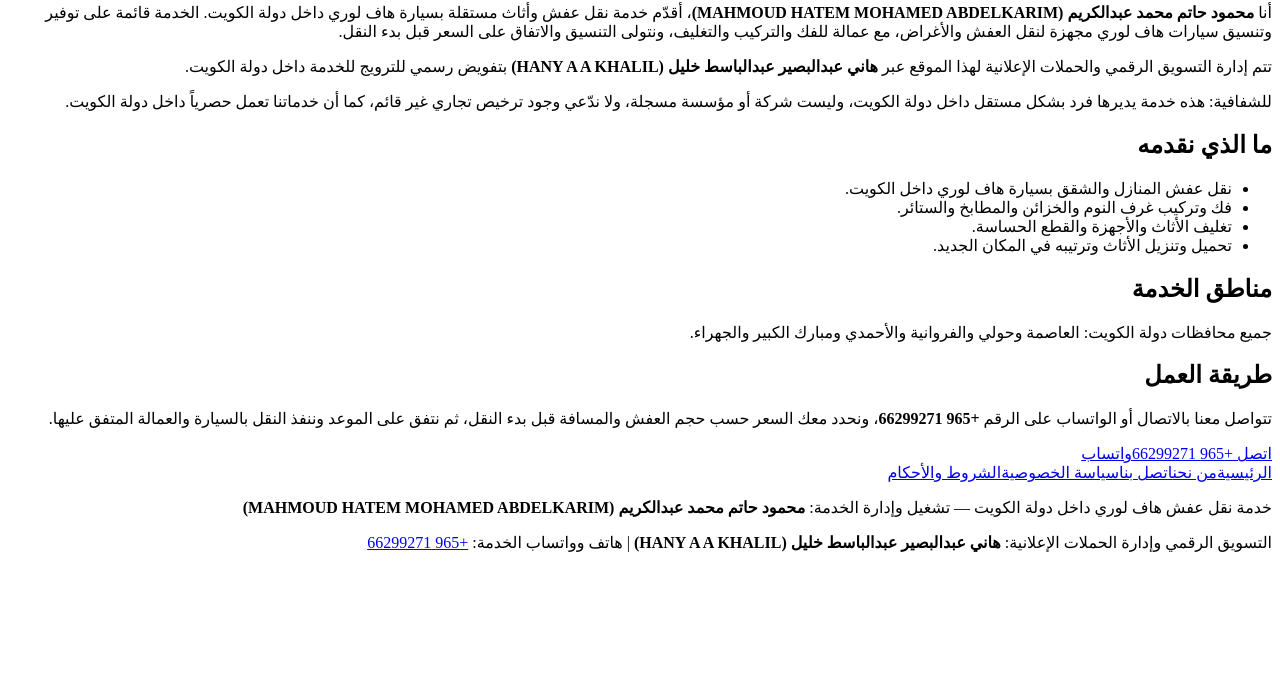
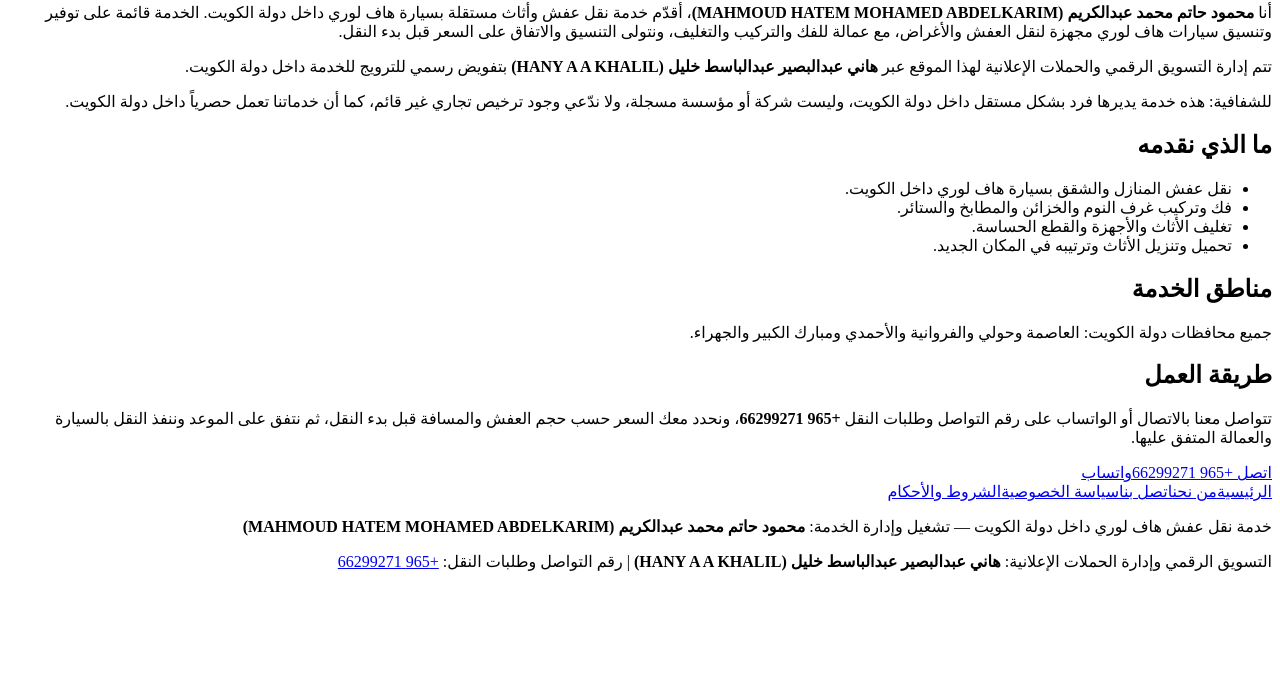
Before and after one commit to hanykhalil9003-dotcom/naqlkw, a plain HTML site: page about.html in a window 1280 px wide. Shown: the part 105-800 px from the top of the page. Drawn offline with Linux system fonts and the light colour scheme.

Commit message:
Update about.html

```diff
--- a/about.html
+++ b/about.html
@@ -26,12 +26,12 @@
 <h2>مناطق الخدمة</h2>
 <p>جميع محافظات دولة الكويت: العاصمة وحولي والفروانية والأحمدي ومبارك الكبير والجهراء.</p>
 <h2>طريقة العمل</h2>
-<p>تتواصل معنا بالاتصال أو الواتساب على الرقم <strong>+965 66299271</strong>، ونحدد معك السعر حسب حجم العفش والمسافة قبل بدء النقل، ثم نتفق على الموعد وننفذ النقل بالسيارة والعمالة المتفق عليها.</p>
+<p>تتواصل معنا بالاتصال أو الواتساب على رقم التواصل وطلبات النقل <strong>+965 66299271</strong>، ونحدد معك السعر حسب حجم العفش والمسافة قبل بدء النقل، ثم نتفق على الموعد وننفذ النقل بالسيارة والعمالة المتفق عليها.</p>
 <div class="actions"><a class="btn btn-call" href="tel:+96566299271" data-track="about_call">اتصل +965 66299271</a><a class="btn btn-wa" href="https://wa.me/96566299271" target="_blank" rel="noopener" data-track="about_whatsapp">واتساب</a></div></div></main>
 <footer><div class="wrap">
 <nav class="flinks" aria-label="روابط الموقع"><a href="index.html">الرئيسية</a><a href="about.html">من نحن</a><a href="contact.html">اتصل بنا</a><a href="privacy.html">سياسة الخصوصية</a><a href="terms.html">الشروط والأحكام</a></nav>
 <p>خدمة نقل عفش هاف لوري داخل دولة الكويت — تشغيل وإدارة الخدمة: <strong>محمود حاتم محمد عبدالكريم (MAHMOUD HATEM MOHAMED ABDELKARIM)</strong></p>
-<p>التسويق الرقمي وإدارة الحملات الإعلانية: <strong>هاني عبدالبصير عبدالباسط خليل (HANY A A KHALIL)</strong> | هاتف وواتساب الخدمة: <a class="tel" href="tel:+96566299271">+965 66299271</a></p></div></footer>
+<p>التسويق الرقمي وإدارة الحملات الإعلانية: <strong>هاني عبدالبصير عبدالباسط خليل (HANY A A KHALIL)</strong> | رقم التواصل وطلبات النقل: <a class="tel" href="tel:+96566299271">+965 66299271</a></p></div></footer>
 <a class="float float-call" href="tel:+96566299271" aria-label="اتصل بنا" data-track="float_call"><svg viewBox="0 0 24 24" aria-hidden="true"><path d="M6.6 10.8a15.1 15.1 0 0 0 6.6 6.6l2.2-2.2a1 1 0 0 1 1-.25 11.4 11.4 0 0 0 3.6.57 1 1 0 0 1 1 1V20a1 1 0 0 1-1 1A17 17 0 0 1 3 4a1 1 0 0 1 1-1h3.5a1 1 0 0 1 1 1c0 1.25.2 2.45.57 3.6a1 1 0 0 1-.25 1z"/></svg></a>
 <a class="float float-wa" href="https://wa.me/96566299271" target="_blank" rel="noopener" aria-label="واتساب" data-track="float_whatsapp"><svg viewBox="0 0 24 24" aria-hidden="true"><path d="M12 2a10 10 0 0 0-8.6 15.1L2 22l5-1.3A10 10 0 1 0 12 2zm5.2 14.2c-.2.6-1.3 1.2-1.8 1.2-.5.1-1 .2-3.2-.7-2.700-1.100-4.400-3.800-4.600-4-.1-.2-1.100-1.400-1.100-2.700 0-1.300.7-1.900.9-2.200.2-.3.5-.3.700-.3h.5c.2 0 .4 0 .6.500.2.600.8 2 .9 2.200.1.100.1.300 0 .5-.1.200-.2.300-.3.500l-.4.500c-.1.100-.3.300-.1.600.2.300.7 1.200 1.500 1.900 1 .9 1.800 1.200 2.100 1.300.3.100.5.100.6-.1.200-.2.700-.8.900-1.100.2-.3.400-.2.600-.1l2 .9c.3.100.5.200.5.300.1.100.1.600-.1 1.200z"/></svg></a>
 <script>document.addEventListener('click',function(e){var el=e.target.closest('[data-track]');if(!el||typeof gtag!=='function')return;var n=el.getAttribute('data-track');gtag('event','generate_lead',{method:n.indexOf('whatsapp')>-1?'whatsapp':'call',event_label:n});});</script>
```
